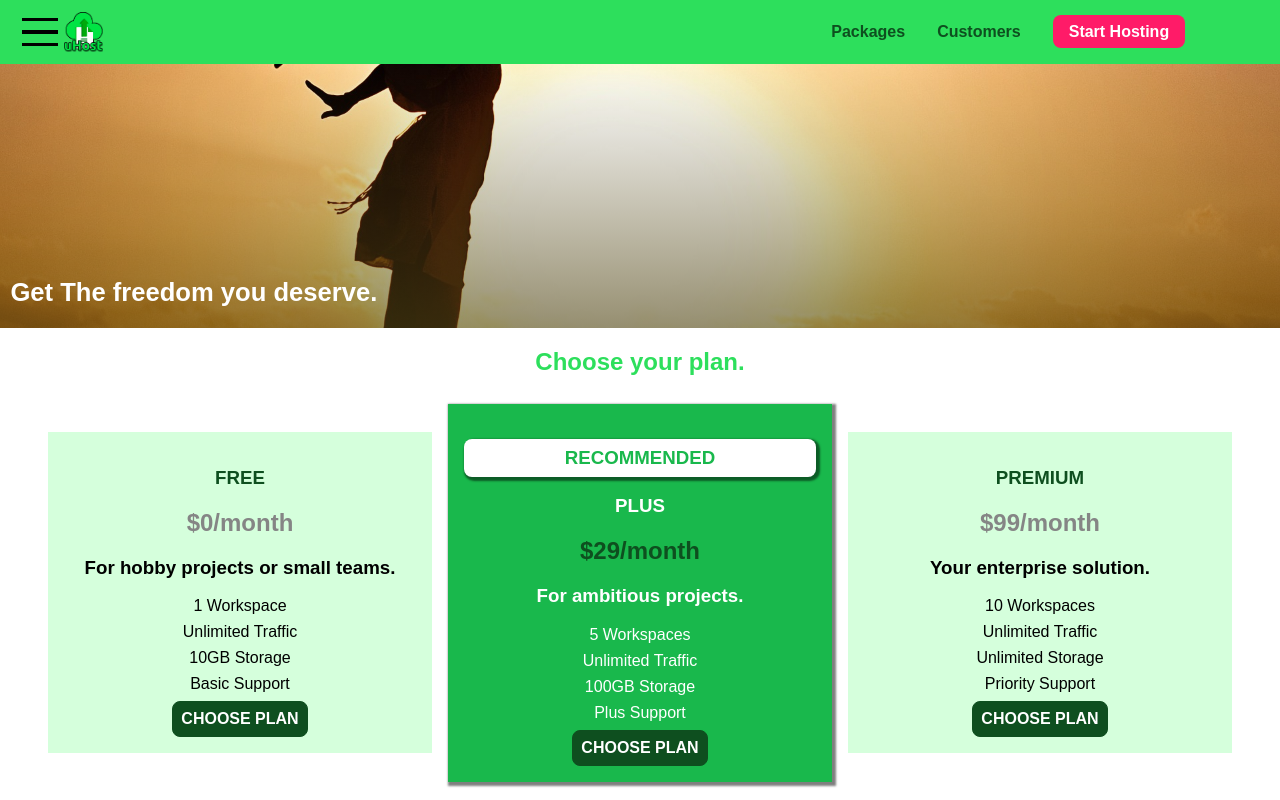
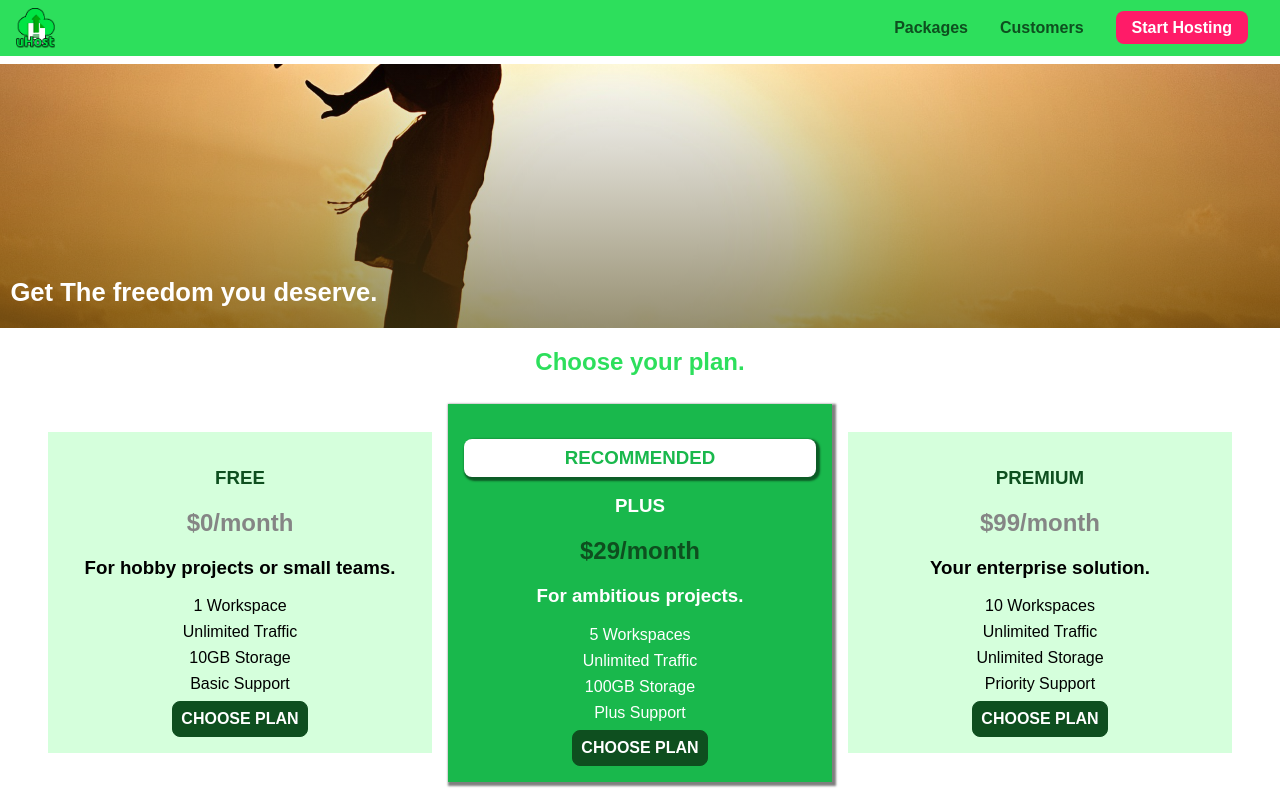
Before and after one commit to passakornsdev/angular-examination, an Angular app: page /css/home in a window 1280 px wide. Shown: the top 800 px of the page. Built offline with nearby package versions, Linux system fonts and the light colour scheme.

Commit message:
use flex in header

```diff
--- a/src/app/modules/learning-css/components/header/header.component.css
+++ b/src/app/modules/learning-css/components/header/header.component.css
@@ -6,12 +6,9 @@
   top: 0;
   left: 0;
   z-index: 1;
-}
-
-/*select any div inside main-header class*/
-.main-header > div {
-  display: inline-block;
-  vertical-align: middle;
+  display: flex;
+  align-items: center;
+  justify-content: space-between;
 }
 
 .main-header__brand {
@@ -19,30 +16,25 @@
   text-decoration: none;
   font-weight: bold;
   font-size: 1.4rem;
+}
+
+.main-header__brand img {
   height: 2.5rem;
-  display: inline-block;
   vertical-align: middle;
 }
 
-.main-header__brand img {
-  height: 100%;
-}
-
 .main-nav {
-  display: inline-block;
-  text-align: right;
-  width: calc(100% - 150px);
-  vertical-align: middle;
+  display: none;
 }
 
 .main-nav__items {
   margin: 0;
   padding: 0;
   list-style: none;
+  display: flex;
 }
 
 .main-nav__item {
-  display: inline-block;
   margin: 0 1rem;
 }
 
@@ -105,9 +97,12 @@
   width: 90%;
   height: 100%;
   list-style: none;
-  margin: 10% auto;
+  margin: 0 auto;
   padding: 0;
-  text-align: center;
+  display: flex;
+  flex-direction: column;
+  justify-content: center;
+  align-items: center;
 }
 
 .mobile-nav__item {
@@ -145,5 +140,11 @@
 }
 
 @media (min-width: 40rem) {
+  .toggle-button {
+    display: none;
+  }
 
+  .main-nav {
+    display: flex;
+  }
 }
```
